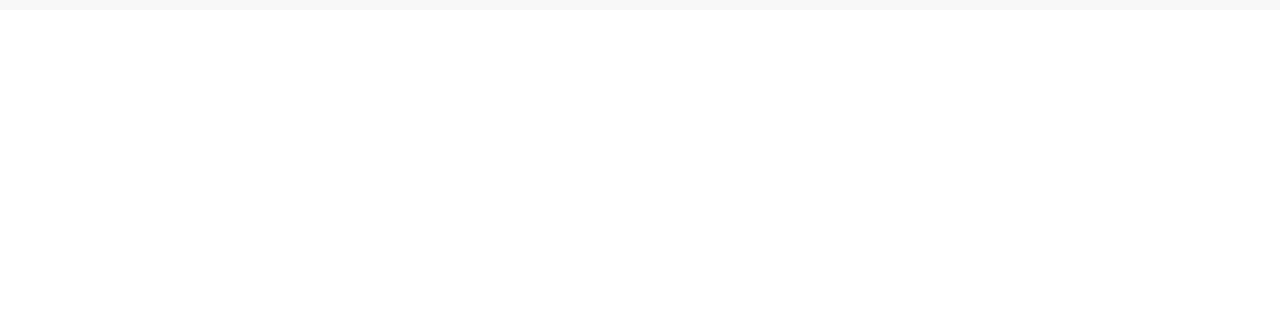
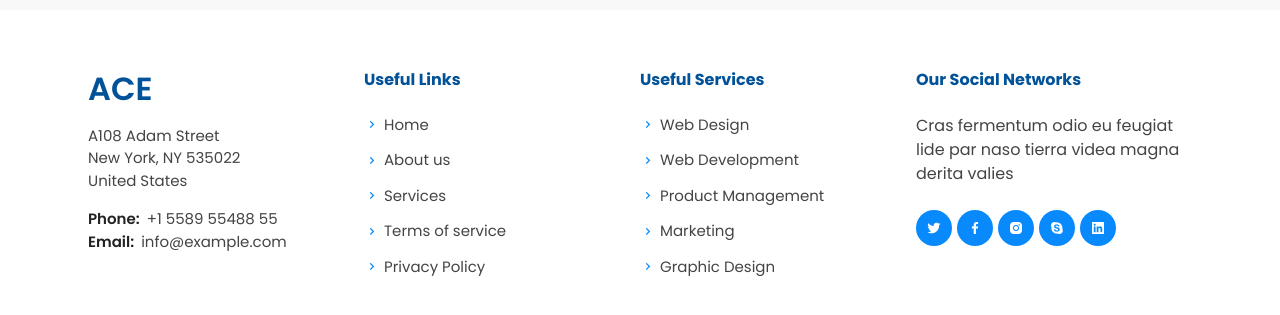
Before and after one commit to Vikash-Khadoliya/w3-software-Solutions, a React (Vite) app: page / in a window 1280 px wide. Shown: the part 6660-6975 px from the top of the page. Before the commit the page ends 6670 px from the top, so only its background shows below. Built offline with nearby package versions, Linux system fonts and the light colour scheme.

Commit message:
designed the links section

```diff
--- a/src/App.jsx
+++ b/src/App.jsx
@@ -12,8 +12,13 @@
 import Faq from "./components/Faq";
 import Contact from "./components/Contact";
 import NewsLetter from "./components/Newsletter";
+import Links from "./components/Links";
 
 function App() {
+
+  window.onclick = () => {
+    console.log("he clicked me!")
+  }
 
   return (
     <>
@@ -31,6 +36,7 @@
       <Faq />
       <Contact />
       <NewsLetter />
+      <Links />
     </>
   )
 }
--- a/src/components/About.jsx
+++ b/src/components/About.jsx
@@ -20,9 +20,9 @@
                             <p>Lorem ipsum dolor sit amet, consectetur adipiscing elit, sed do eiusmod tempor incididunt ut labore et dolore magna aliqua.</p>
 
                             <ul>
-                                <li><i class='bx bx-check-double' ></i>Ullamco laboris nisi ut aliquip ex ea commodo consequat</li>
-                                <li><i class='bx bx-check-double' ></i>Duis aute irure dolor in reprehenderit in voluptate velit</li>
-                                <li><i class='bx bx-check-double' ></i>Ullamco laboris nisi ut aliquip ex ea commodo consequat</li>
+                                <li><i className='bx bx-check-double' ></i>Ullamco laboris nisi ut aliquip ex ea commodo consequat</li>
+                                <li><i className='bx bx-check-double' ></i>Duis aute irure dolor in reprehenderit in voluptate velit</li>
+                                <li><i className='bx bx-check-double' ></i>Ullamco laboris nisi ut aliquip ex ea commodo consequat</li>
                             </ul>
 
                         </div>
--- a/src/components/Faq.jsx
+++ b/src/components/Faq.jsx
@@ -58,7 +58,7 @@
                             <div key={index} className={open === index ? "faq-list-content-new" : "faq-list-content"} onClick={() => {
                                 accordion(index);
                             }}>
-                                <a className='faq-list-header'><span><i class='bx bx-question-mark' ></i></span> {data.title}<i className={open === index ? "bx bx-chevron-up" : "bx bx-chevron-down"} ></i></a>
+                                <a className='faq-list-header'><span><i className='bx bx-question-mark' ></i></span> {data.title}<i className={open === index ? "bx bx-chevron-up" : "bx bx-chevron-down"} ></i></a>
                                 <div className='faq-list-body'>
                                     <p>{data.content}</p>
                                 </div>
--- a/src/components/Hero.jsx
+++ b/src/components/Hero.jsx
@@ -16,7 +16,7 @@
                         <div className="hero-btn d-flex align-items-center">
 
                             <a href='#' className='get-started'>Get Started</a>
-                            <a href='#' className='watch-video'><i class='bx bx-play' ></i> Watch Video</a>
+                            <a href='#' className='watch-video'><i className='bx bx-play' ></i> Watch Video</a>
 
                         </div>
 
--- a/src/components/Links.jsx
+++ b/src/components/Links.jsx
@@ -5,6 +5,96 @@
     return (
         <>
 
+            <section className="links" id="links">
+
+                <div className="links-content">
+
+                    <div className="links-list row">
+
+                        <div className="col-md-6">
+
+                            <div className="row">
+
+                                <div className="links-list-content col-xl-6">
+                                    <h3>ACE</h3>
+
+                                    <ul className="address">
+                                        <li>A108 Adam Street</li>
+                                        <li>New York, NY 535022</li>
+                                        <li>United States</li>
+                                    </ul>
+
+                                    <ul className="links-info">
+                                        <li><span>Phone:</span>+1 5589 55488 55</li>
+                                        <li><span>Email:</span>info@example.com</li>
+                                    </ul>
+
+                                </div>
+
+                                <div className="links-list-content col-xl-6">
+
+                                    <h4>Useful Links</h4>
+
+                                    <div className="other-links">
+                                        <a href=""><i class='bx bx-chevron-right' ></i>Home</a>
+                                        <a href=""><i class='bx bx-chevron-right' ></i>About us</a>
+                                        <a href=""><i class='bx bx-chevron-right' ></i>Services</a>
+                                        <a href=""><i class='bx bx-chevron-right' ></i>Terms of service</a>
+                                        <a href=""><i class='bx bx-chevron-right' ></i>Privacy Policy</a>
+                                    </div>
+
+                                </div>
+
+
+                            </div>
+
+
+                        </div>
+
+                        <div className="col-md-6">
+
+                            <div className="row">
+
+                                <div className="links-list-content col-xl-6">
+
+                                    <h4>Useful Services</h4>
+
+                                    <div className="other-links">
+                                        <a href=""><i class='bx bx-chevron-right' ></i>Web Design</a>
+                                        <a href=""><i class='bx bx-chevron-right' ></i>Web Development</a>
+                                        <a href=""><i class='bx bx-chevron-right' ></i>Product Management</a>
+                                        <a href=""><i class='bx bx-chevron-right' ></i>Marketing</a>
+                                        <a href=""><i class='bx bx-chevron-right' ></i>Graphic Design</a>
+                                    </div>
+
+                                </div>
+
+                                <div className="links-list-content col-xl-6">
+
+                                    <h4>Our Social Networks</h4>
+
+                                    <p>Cras fermentum odio eu feugiat lide par naso tierra videa magna derita valies</p>
+
+                                    <div className="link-social-links">
+                                        <a href=""><i class='bx bxl-twitter' ></i></a>
+                                        <a href=""><i class='bx bxl-facebook' ></i></a>
+                                        <a href=""><i class='bx bxl-instagram-alt' ></i></a>
+                                        <a href=""><i class='bx bxl-skype' ></i></a>
+                                        <a href=""><i class='bx bxl-linkedin-square' ></i></a>
+                                    </div>
+
+                                </div>
+
+                            </div>
+
+                        </div>
+
+                    </div>
+
+                </div>
+
+            </section>
+
         </>
     )
 
--- a/src/components/Navigation.jsx
+++ b/src/components/Navigation.jsx
@@ -20,11 +20,11 @@
                         <a>Portfolio</a>
                         <a>Team</a>
                         <div className="navlist-dropdown">
-                            <a>Drop Down <i class='bx bx-chevron-down'></i></a>
+                            <a>Drop Down <i className='bx bx-chevron-down'></i></a>
                             <div className="dropdown-content">
                                 <a href="">dropdown 1</a>
                                 <div className="deep-dropdown">
-                                    <a href="">deep dropdown <i class='bx bx-chevron-right'></i></a>
+                                    <a href="">deep dropdown <i className='bx bx-chevron-right'></i></a>
                                     <div className="deep-dropdown-content">
                                         <a href="">dropdown 1</a>
                                         <a href="">dropdown 2</a>
--- a/src/index.css
+++ b/src/index.css
@@ -1003,3 +1003,94 @@
 .newsletter-input a:hover {
     background-color: rgb(9, 128, 231);
 }
+
+/*links section design*/
+
+.links {
+    background-color: #fff;
+}
+
+.links-list-content {
+    padding: 0 0 1rem;
+}
+
+.links-list-content h3 {
+    color: rgba(1, 82, 152);
+    font-weight: 600;
+    font-size: 2rem;
+}
+
+.links-list-content .address,
+.links-list-content .links-info {
+    list-style: none;
+    padding: 0;
+}
+
+.links-list-content .address {
+    margin-top: 1rem;
+}
+
+.links-list-content .address li,
+.links-list-content .links-info li {
+    color: #444;
+    font-size: 15px;
+}
+
+.links-list-content .links-info li span {
+    color: #222;
+    font-weight: 600;
+    margin-right: 7px;
+}
+
+.links-list-content h4 {
+    font-size: 1rem;
+    color: rgba(1, 82, 152);
+    font-weight: 700;
+}
+
+.other-links {
+    margin-top: 1.5rem;
+}
+
+.other-links a {
+    display: flex;
+    align-items: center;
+    text-decoration: none;
+    font-size: 15px;
+    margin-bottom: 13px;
+    color: #444;
+    transition: .1s ease-out;
+}
+
+.other-links i {
+    color: rgb(8, 138, 252);
+    font-weight: 500;
+    margin-right: 5px;
+}
+
+.other-links a:hover {
+    color: rgb(8, 138, 252);
+}
+
+.links-list-content p {
+    color: #444;
+    margin: 1.5rem 0;
+}
+
+.link-social-links a {
+    display: inline-flex;
+    text-decoration: none;
+    padding: 10px;
+    border-radius: 30px;
+    background-color: rgb(8, 138, 252);
+    margin-right: 5px;
+    transition: .1s ease-out;
+}
+
+.link-social-links a i {
+    color: #fff;
+}
+
+.link-social-links a:hover {
+    background-color: rgb(8, 130, 236);
+}
```
Also changed, not shown: src/components/Contact.jsx (+4 -4 lines), src/components/Pricing.jsx (+15 -15 lines), src/components/Services.jsx (+4 -4 lines), src/components/Team.jsx (+16 -16 lines).
